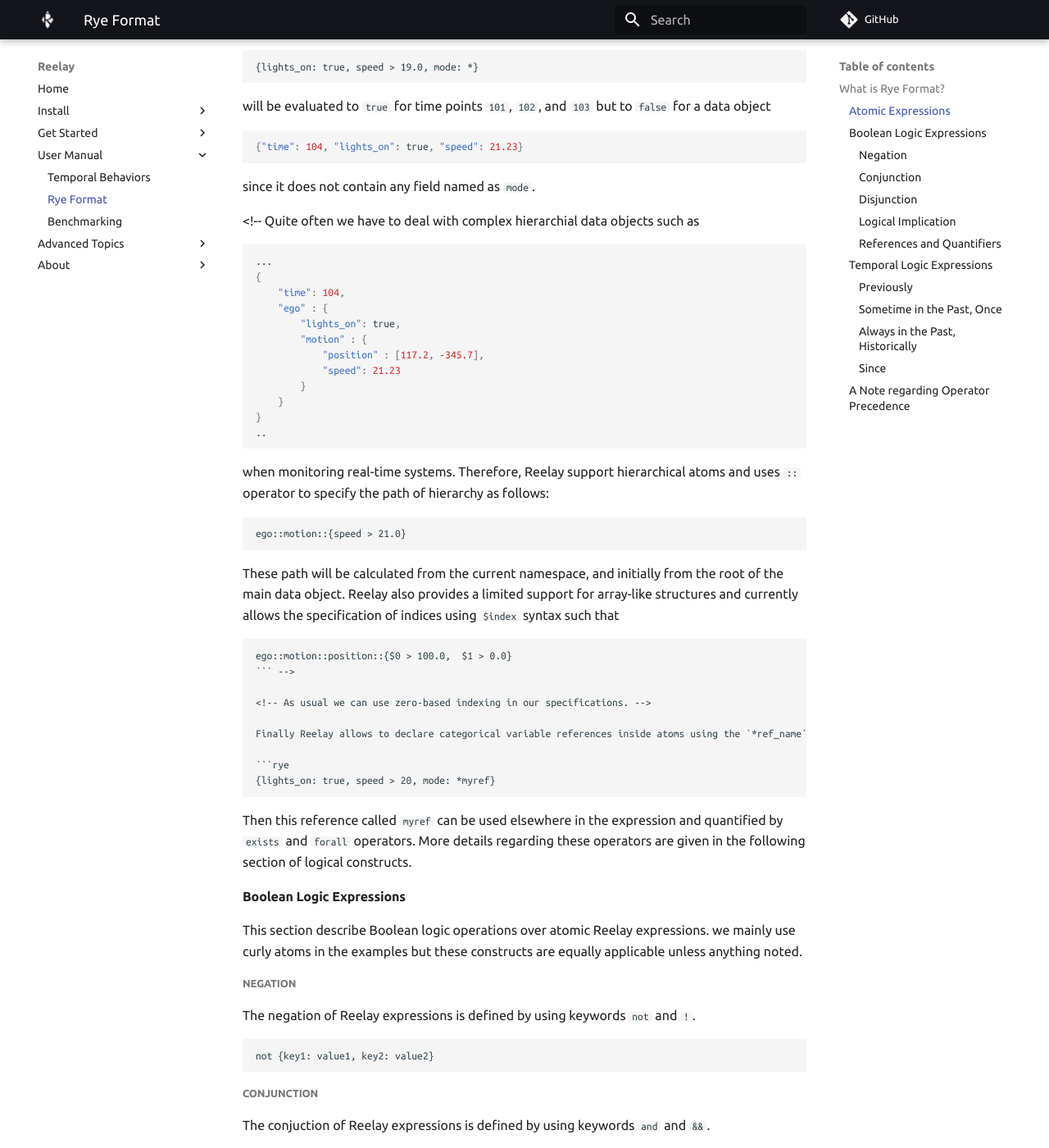
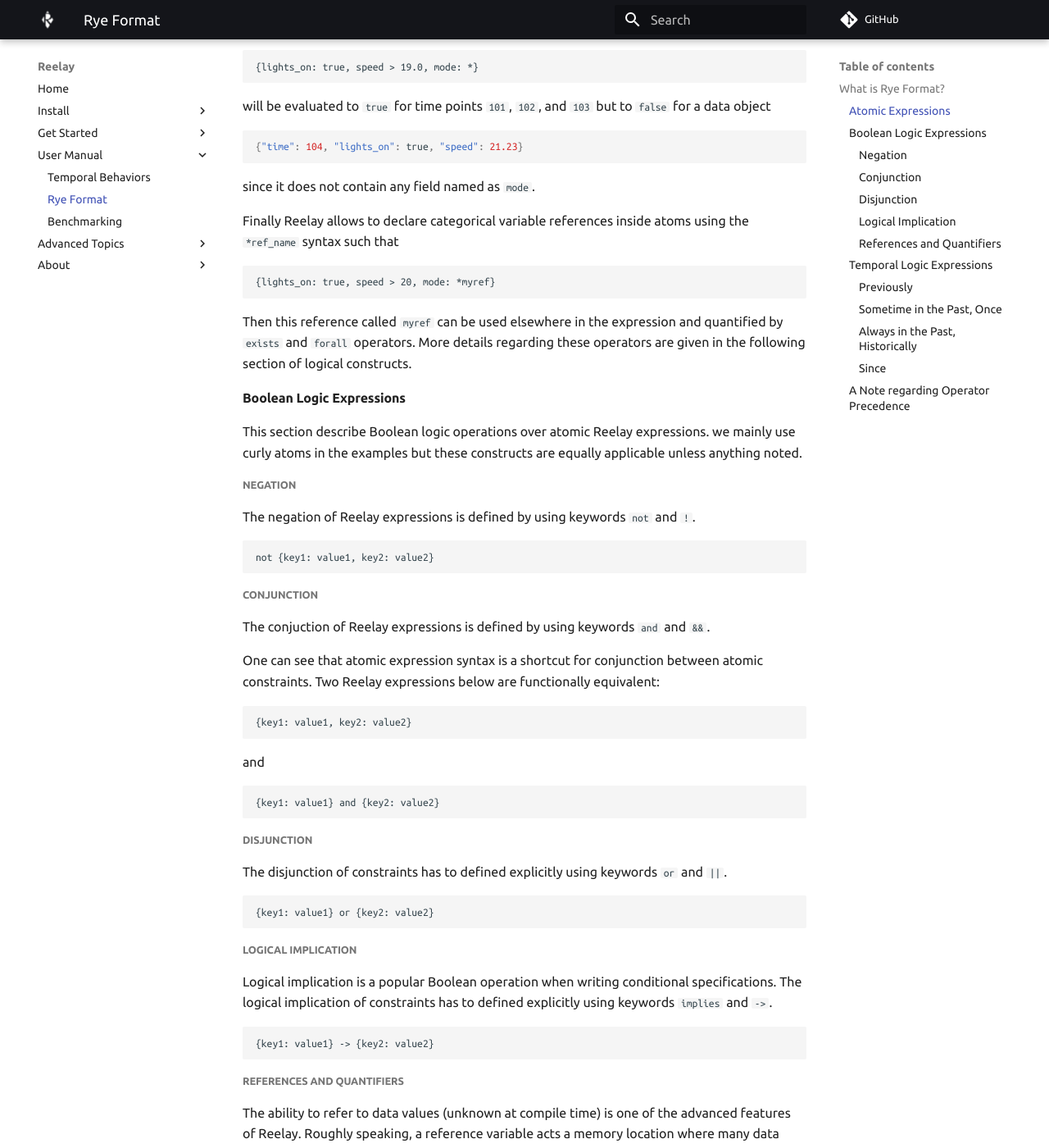
Before and after one commit to doganulus/reelay, an MkDocs documentation site: the page built from docs/rye.md, in a window 1280 px wide and 1400 px high, scrolled down 1303 px. Shown: the whole window at 82% size. Built offline with MkDocs 1.6.1 and Material for MkDocs 9.7.7, drawn with Linux system fonts in a browser that asks for light colours; comment, search, counter and statistics services are not loaded.

Commit message:
Fix a bug regarding docs generation

````diff
--- a/docs/rye.md
+++ b/docs/rye.md
@@ -54,37 +54,6 @@
 ```
 
 since it does not contain any field named as `mode`.
-
-<!-- Quite often we have to deal with complex hierarchial data objects such as
-
-```json
-...
-{
-    "time": 104,
-    "ego" : {
-        "lights_on": true,
-        "motion" : {
-            "position" : [117.2, -345.7],
-            "speed": 21.23
-        }
-    }
-}
-..
-```
-
-when monitoring real-time systems. Therefore, Reelay support hierarchical atoms and uses `::` operator to specify the path of hierarchy as follows:
-
-```rye
-ego::motion::{speed > 21.0}
-```
-
-These path will be calculated from the current namespace, and initially from the root of the main data object. Reelay also provides a limited support for array-like structures and currently allows the specification of indices using `$index` syntax such that
-
-```rye
-ego::motion::position::{$0 > 100.0,  $1 > 0.0}
-``` -->
-
-<!-- As usual we can use zero-based indexing in our specifications. -->
 
 Finally Reelay allows to declare categorical variable references inside atoms using the `*ref_name` syntax such that
 
````
